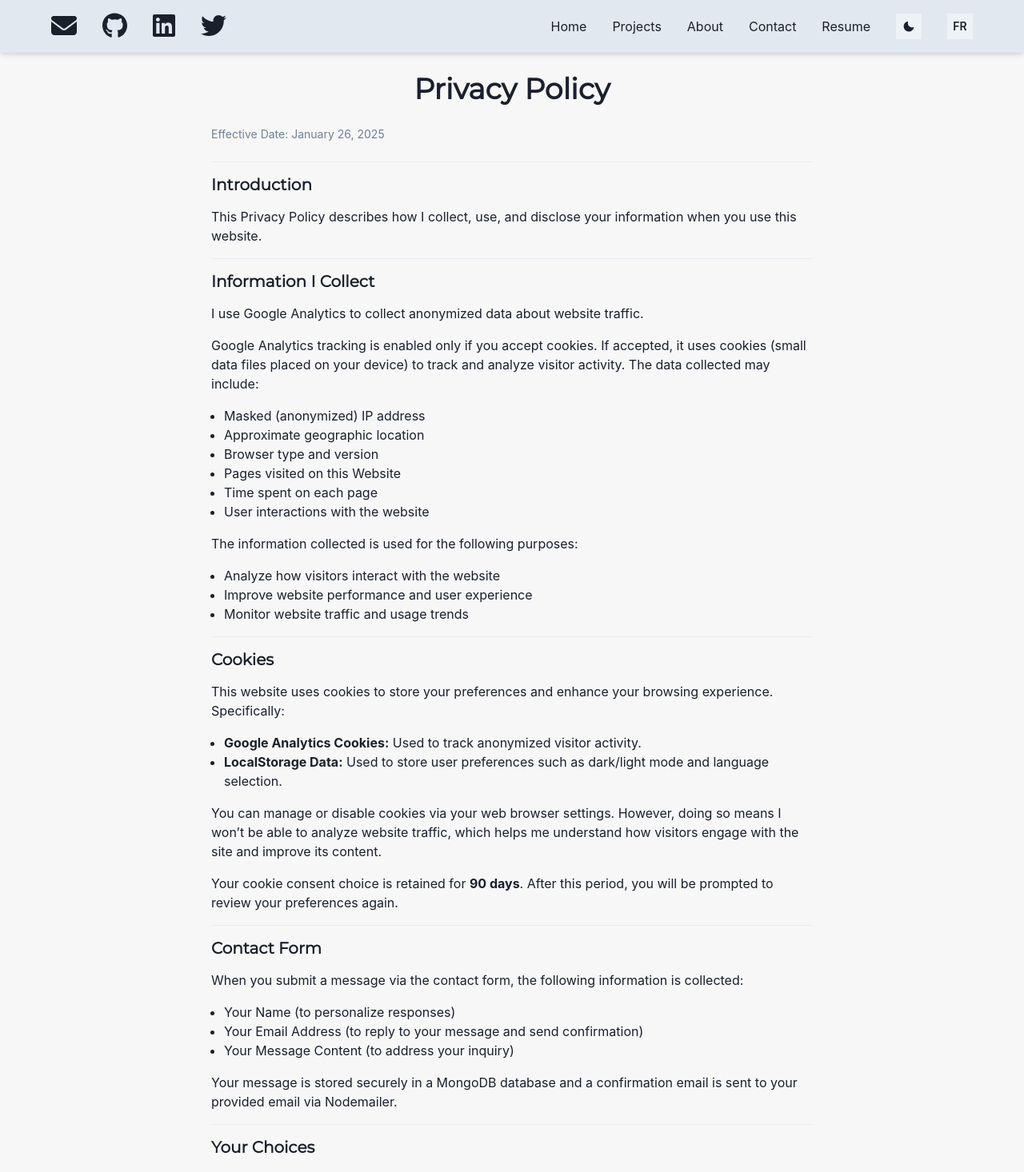
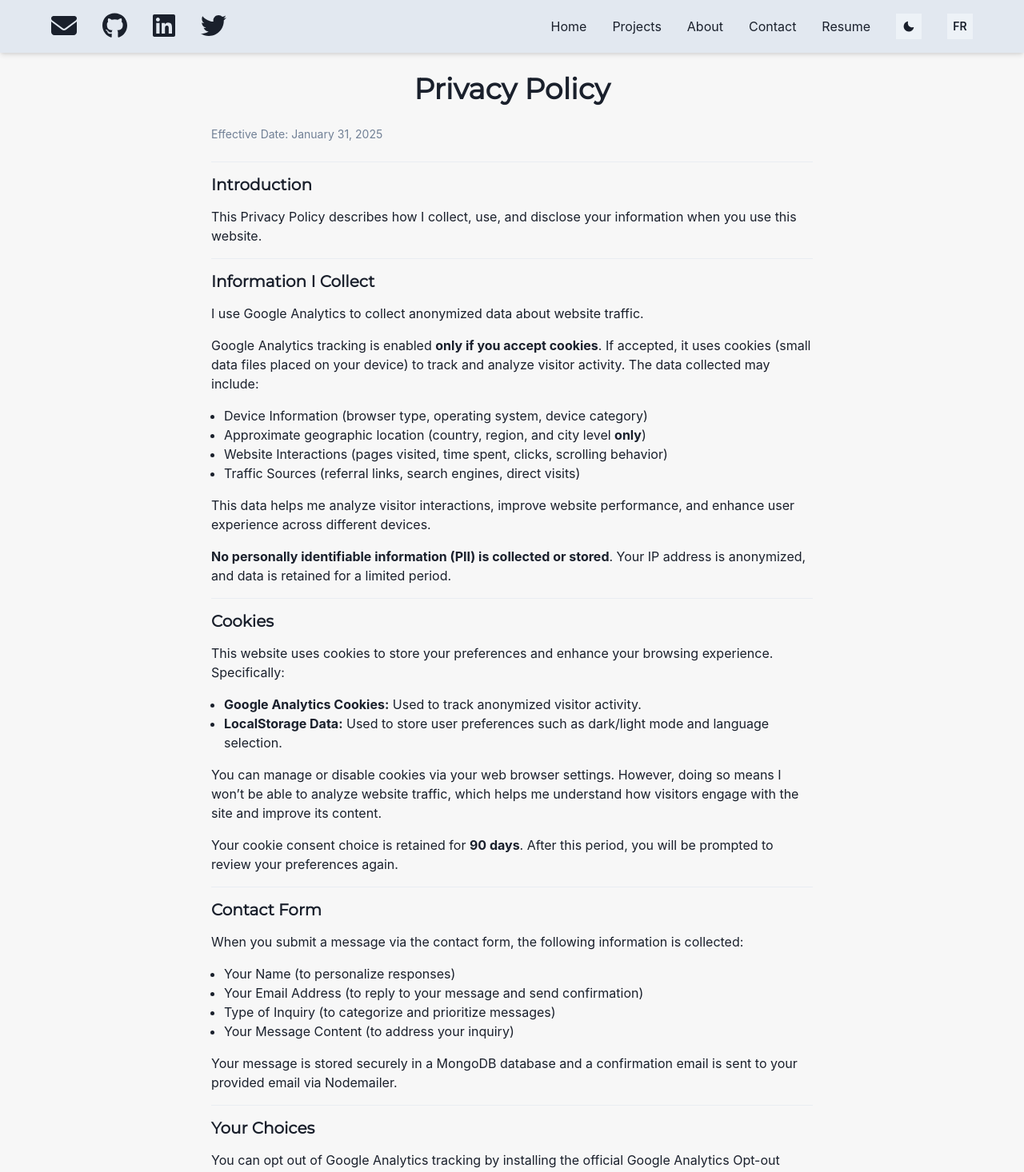
Before and after one commit to thomastepi/portfolio, a React (Create React App) app: page /privacy-policy in a window 1280 px wide. Shown: the top 1466 px of the page at 80% size. Built offline with nearby package versions, Linux system fonts and the light colour scheme; no server answers; a web font is replaced by a local one.

Commit message:
update privacy policy

```diff
--- a/public/locales/en/translation.json
+++ b/public/locales/en/translation.json
@@ -95,8 +95,8 @@
   },
 
   "consent": {
-    "message": "This website uses cookies to collect data for analytics purposes to help improve your experience.",
-    "span": "By clicking 'Accept', you consent to the use of these cookies.",
+    "message": "This site uses cookies to analyze visitor interactions and improve user experience.",
+    "span": "By clicking 'Accept', you consent to their use.",
     "policyButtonText": "Learn more in my Privacy Policy.",
     "accept": "Accept",
     "decline": "Decline",
@@ -105,7 +105,7 @@
 
   "privacyPolicy": {
     "title": "Privacy Policy",
-    "effectiveDate": "Effective Date",
+    "effectiveDate": "Effective Date: January 31, 2025",
     "introduction": {
       "title": "Introduction",
       "text": "This Privacy Policy describes how I collect, use, and disclose your information when you use this website."
@@ -113,21 +113,15 @@
     "informationCollected": {
       "title": "Information I Collect",
       "description": "I use Google Analytics to collect anonymized data about website traffic.",
-      "descriptionText": "Google Analytics tracking is enabled only if you accept cookies. If accepted, it uses cookies (small data files placed on your device) to track and analyze visitor activity. The data collected may include:",
+      "descriptionText": "Google Analytics tracking is enabled **only if you accept cookies**. If accepted, it uses cookies (small data files placed on your device) to track and analyze visitor activity. The data collected may include:",
       "list": [
-        "Masked (anonymized) IP address",
-        "Approximate geographic location",
-        "Browser type and version",
-        "Pages visited on this Website",
-        "Time spent on each page",
-        "User interactions with the website"
+        "Device Information (browser type, operating system, device category)",
+        "Approximate geographic location (country, region, and city level **only**)",
+        "Website Interactions (pages visited, time spent, clicks, scrolling behavior)",
+        "Traffic Sources (referral links, search engines, direct visits)"
       ],
-      "usage": "The information collected is used for the following purposes:",
-      "usageList": [
-        "Analyze how visitors interact with the website",
-        "Improve website performance and user experience",
-        "Monitor website traffic and usage trends"
-      ]
+      "usage": "This data helps me analyze visitor interactions, improve website performance, and enhance user experience across different devices.",
+      "identifiableInfo": "**No personally identifiable information (PII) is collected or stored**. Your IP address is anonymized, and data is retained for a limited period."
     },
     "cookies": {
       "title": "Cookies",
@@ -145,6 +139,7 @@
       "list": [
         "Your Name (to personalize responses)",
         "Your Email Address (to reply to your message and send confirmation)",
+        "Type of Inquiry (to categorize and prioritize messages)",
         "Your Message Content (to address your inquiry)"
       ],
       "storage": "Your message is stored securely in a MongoDB database and a confirmation email is sent to your provided email via Nodemailer.",
@@ -180,6 +175,6 @@
       "description": "For more details about how Google Analytics collects and processes data, refer to:",
       "privacyLink": "Google’s Privacy Policy"
     },
-    "lastUpdated": "Last Updated:"
+    "lastUpdated": "Last Updated: January 31, 2025"
   }
 }
--- a/src/scenes/PrivacyPolicyPage.js
+++ b/src/scenes/PrivacyPolicyPage.js
@@ -8,7 +8,7 @@ import {
   Link,
   Divider,
 } from "@chakra-ui/react";
-import ReactMarkdown from "react-markdown";
+import Markdown from "react-markdown";
 import { useTranslation } from "react-i18next";
 
 const PrivacyPolicyPage = () => {
@@ -20,12 +20,7 @@ const PrivacyPolicyPage = () => {
           {t("privacyPolicy.title")}
         </Heading>
         <Text fontSize="sm" color="gray.500" mb={6}>
-          {t("privacyPolicy.effectiveDate")}:{" "}
-          {new Date().toLocaleDateString(i18n.language, {
-            year: "numeric",
-            month: "long",
-            day: "numeric",
-          })}
+          {t("privacyPolicy.effectiveDate")}{" "}
         </Text>
 
         <Divider my={4} />
@@ -44,23 +39,25 @@ const PrivacyPolicyPage = () => {
           {t("privacyPolicy.informationCollected.description")}
         </Text>
         <Text mb={4}>
-          {t("privacyPolicy.informationCollected.descriptionText")}
+          <Markdown>
+            {t("privacyPolicy.informationCollected.descriptionText")}
+          </Markdown>
         </Text>
         <UnorderedList mb={4}>
           {t("privacyPolicy.informationCollected.list", {
             returnObjects: true,
           }).map((item, index) => (
-            <ListItem key={index}>{item}</ListItem>
+            <ListItem key={index}>
+              <Markdown>{item}</Markdown>
+            </ListItem>
           ))}
         </UnorderedList>
         <Text mb={4}>{t("privacyPolicy.informationCollected.usage")}</Text>
-        <UnorderedList mb={4}>
-          {t("privacyPolicy.informationCollected.usageList", {
-            returnObjects: true,
-          }).map((item, index) => (
-            <ListItem key={index}>{item}</ListItem>
-          ))}
-        </UnorderedList>
+        <Text mb={4}>
+          <Markdown>
+            {t("privacyPolicy.informationCollected.identifiableInfo")}
+          </Markdown>
+        </Text>
 
         <Divider my={4} />
 
@@ -73,13 +70,13 @@ const PrivacyPolicyPage = () => {
             returnObjects: true,
           }).map((item, index) => (
             <ListItem key={index}>
-              <ReactMarkdown>{item}</ReactMarkdown>
+              <Markdown>{item}</Markdown>
             </ListItem>
           ))}
         </UnorderedList>
         <Text mb={4}>{t("privacyPolicy.cookies.disableNotice")} </Text>
         <Text mb={4}>
-          <ReactMarkdown>{t("privacyPolicy.cookies.retention")}</ReactMarkdown>
+          <Markdown>{t("privacyPolicy.cookies.retention")}</Markdown>
         </Text>
 
         <Divider my={4} />
@@ -121,7 +118,7 @@ const PrivacyPolicyPage = () => {
             returnObjects: true,
           }).map((item, index) => (
             <ListItem key={index}>
-              <ReactMarkdown>{item}</ReactMarkdown>
+              <Markdown>{item}</Markdown>
             </ListItem>
           ))}
         </UnorderedList>
@@ -166,11 +163,6 @@ const PrivacyPolicyPage = () => {
 
         <Text mt={6} fontSize="sm" color="gray.500">
           {t("privacyPolicy.lastUpdated")}{" "}
-          {new Date().toLocaleDateString(i18n.language, {
-            year: "numeric",
-            month: "long",
-            day: "numeric",
-          })}
         </Text>
       </Box>
     </>
```
Also changed, not shown: public/locales/fr/translation.json (+12 -17 lines).
